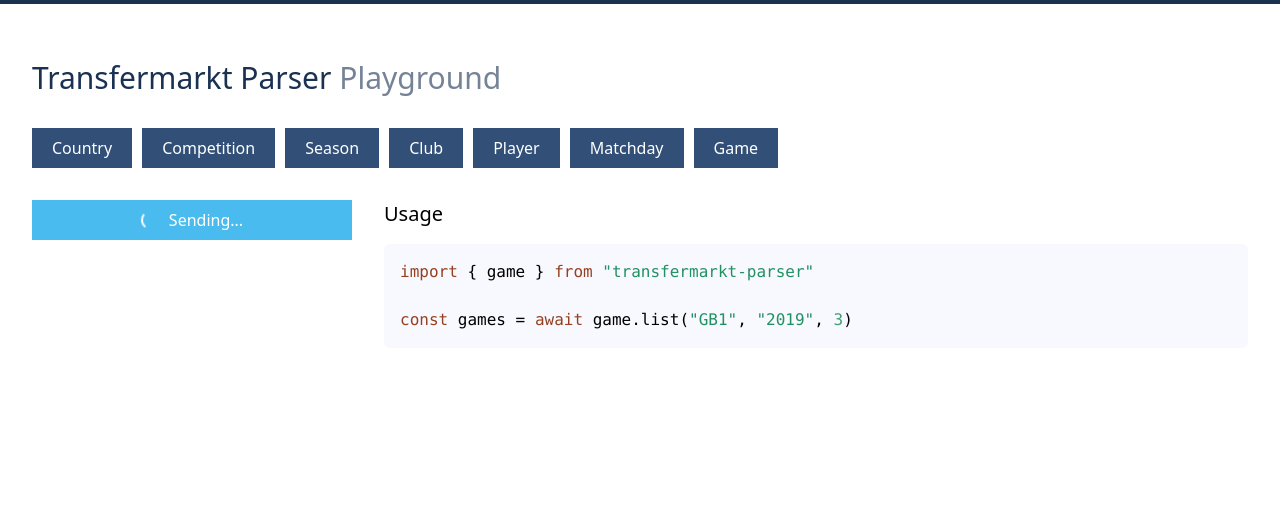
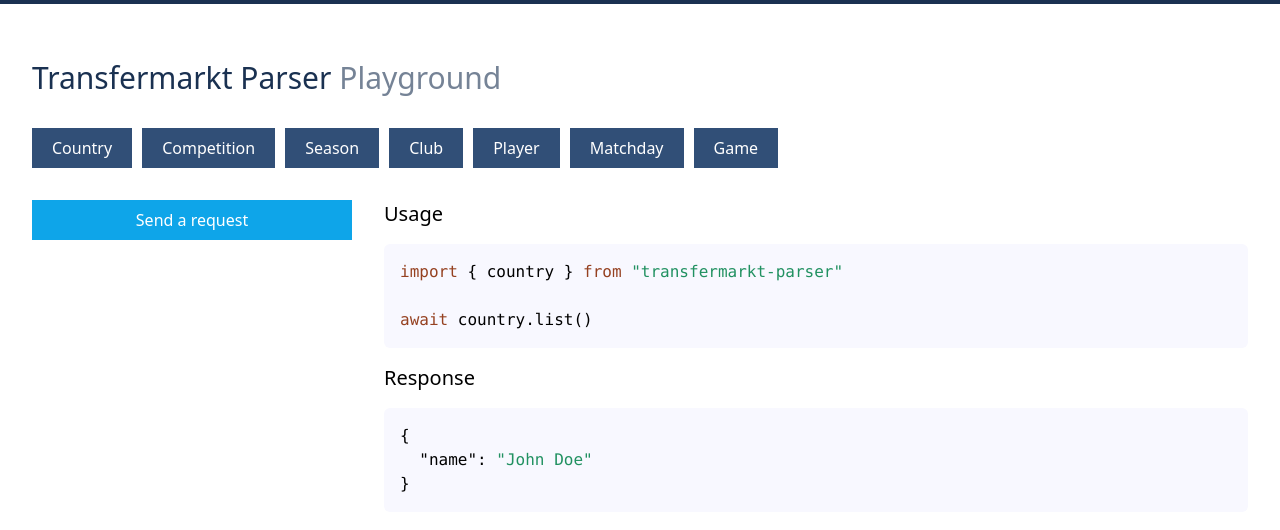
Before and after one commit to mlipilin/transfermarkt-parser, a Next.js app in the folder packages/demo/: page / in a window 1280 px wide. Both pictures are taken after a click on the button "Send a request". Shown: the top 530 px of the page. Built offline with nearby package versions, Linux system fonts and the light colour scheme.

Commit message:
setup api-call logic

```diff
--- a/packages/demo/components/Button/index.tsx
+++ b/packages/demo/components/Button/index.tsx
@@ -42,7 +42,7 @@
     <button {...otherProps} className={className} disabled={isButtonDisabled}>
       {isLoading ? (
         <>
-          <Spin appearance="white" className="mr-2" size="s" />
+          <Spin appearance="secondary" className="mr-2" />
           {loadingText}
         </>
       ) : (
--- a/packages/demo/components/Page/Content.tsx
+++ b/packages/demo/components/Page/Content.tsx
@@ -1,19 +1,19 @@
 import cn from 'classnames'
 
-export type Props = JSX.IntrinsicElements['div'] & {}
+export type Props = JSX.IntrinsicElements['main'] & {}
 
-function Content(props: Props) {
+function Main(props: Props) {
   const { children, className: cls, ...otherProps } = props
 
-  const className = cn('mt-8 flex gap-x-8', cls)
+  const className = cn('w-main max-w-main flex-auto', cls)
 
   return (
-    <div {...otherProps} className={className}>
+    <main {...otherProps} className={className}>
       {children}
-    </div>
+    </main>
   )
 }
 
-Content.defaultProps = {}
+Main.defaultProps = {}
 
-export default Content
+export default Main
--- a/packages/demo/components/Page/Main.tsx
+++ b/packages/demo/components/Page/Main.tsx
@@ -1,19 +1,19 @@
 import cn from 'classnames'
 
-export type Props = JSX.IntrinsicElements['main'] & {}
+export type Props = JSX.IntrinsicElements['div'] & {}
 
-function Main(props: Props) {
+function Content(props: Props) {
   const { children, className: cls, ...otherProps } = props
 
-  const className = cn('w-main max-w-main flex-auto', cls)
+  const className = cn('mt-8 flex gap-x-8', cls)
 
   return (
-    <main {...otherProps} className={className}>
+    <div {...otherProps} className={className}>
       {children}
-    </main>
+    </div>
   )
 }
 
-Main.defaultProps = {}
+Content.defaultProps = {}
 
-export default Main
+export default Content
--- a/packages/demo/components/Spin/index.tsx
+++ b/packages/demo/components/Spin/index.tsx
@@ -2,22 +2,21 @@
 
 export type Props = JSX.IntrinsicElements['span'] & {
   /** Spin appearance */
-  appearance?: 'primary' | 'white'
+  appearance?: 'primary' | 'secondary'
   /** Spin size */
-  size?: 's' | 'm'
+  size?: 'm' | 'l'
 }
 
 function Spin(props: Props) {
   const { appearance, className: cls, size, ...otherProps } = props
-  console.log('size', size)
 
   const className = cn(
     'animate-spin border-2 flex rounded-full',
     {
       'border-gray-200 border-t-primary': appearance === 'primary',
-      'border-transparent border-t-white': appearance === 'white',
-      'h-5 w-5': size === 's',
-      'h-10 w-10': size === 'm',
+      'border-transparent border-t-white': appearance === 'secondary',
+      'h-5 w-5': size === 'm',
+      'h-10 w-10': size === 'l',
     },
     cls
   )
--- a/packages/demo/components/layout.tsx
+++ b/packages/demo/components/layout.tsx
@@ -17,7 +17,7 @@
       <Page.Container>
         <Title />
         <Menu />
-        <Page.Content>{children}</Page.Content>
+        <Page.Main>{children}</Page.Main>
       </Page.Container>
     </Page.Page>
   )
--- a/packages/demo/pages/country/index.tsx
+++ b/packages/demo/pages/country/index.tsx
@@ -8,19 +8,25 @@
 // import Input from 'components/Input'
 import Page from 'components/Page'
 
+// Utils
+import apiCall from 'utils/api-call'
+
 const USAGE_CODE = `
-import { game } from "transfermarkt-parser"
+import { country } from "transfermarkt-parser"
 
-const games = await game.list("GB1", "2019", 3)
+await country.list()
 `.trim()
 
 export default function Country() {
   const [isFormSubmitting, setIsFormSubmitting] = useState<boolean>(false)
-  const [responseCode] = useState<string | null>(null)
+  const [responseCode, setResponseCode] = useState<string | null>(null)
 
   function handleSubmit(e: FormEvent) {
     e.preventDefault()
-    setIsFormSubmitting(true)
+    apiCall(setIsFormSubmitting, '/api/country/list').then((res) => {
+      console.log('res', res)
+      setResponseCode(JSON.stringify(res, null, 2))
+    })
   }
 
   return (
@@ -52,13 +58,14 @@
           </Button>
         </form>
       </Page.Sidebar>
-      <Page.Main>
+      <Page.Content>
         <CodeBlock code={USAGE_CODE} language="javascript" title="Usage" />
-        <br />
-        {!!responseCode && (
-          <CodeBlock code={responseCode} language="json" title="Response" />
+        {!isFormSubmitting && !!responseCode && (
+          <div className="mt-4">
+            <CodeBlock code={responseCode} language="json" title="Response" />
+          </div>
         )}
-      </Page.Main>
+      </Page.Content>
     </>
   )
 }
--- /dev/null
+++ b/packages/demo/utils/api-call.ts
@@ -0,0 +1,20 @@
+type SetIsLoading = (isLoading: boolean) => void
+
+export default function apiCall<Response = object>(
+  setIsLoading: SetIsLoading,
+  url: string,
+  init?: any
+) {
+  return new Promise((resolve, reject) => {
+    setIsLoading(true)
+    setTimeout(() => {
+      fetch(url, init)
+        .then((res) => res.json() as Response)
+        .then(resolve)
+        .catch(reject)
+        .finally(() => {
+          setIsLoading(false)
+        })
+    }, 500)
+  })
+}
```
Also changed, not shown: packages/demo/pages/api/country/list.ts (renamed from packages/demo/pages/api/hello.ts), 1 other file (tests, documents, lock files or other folders).
